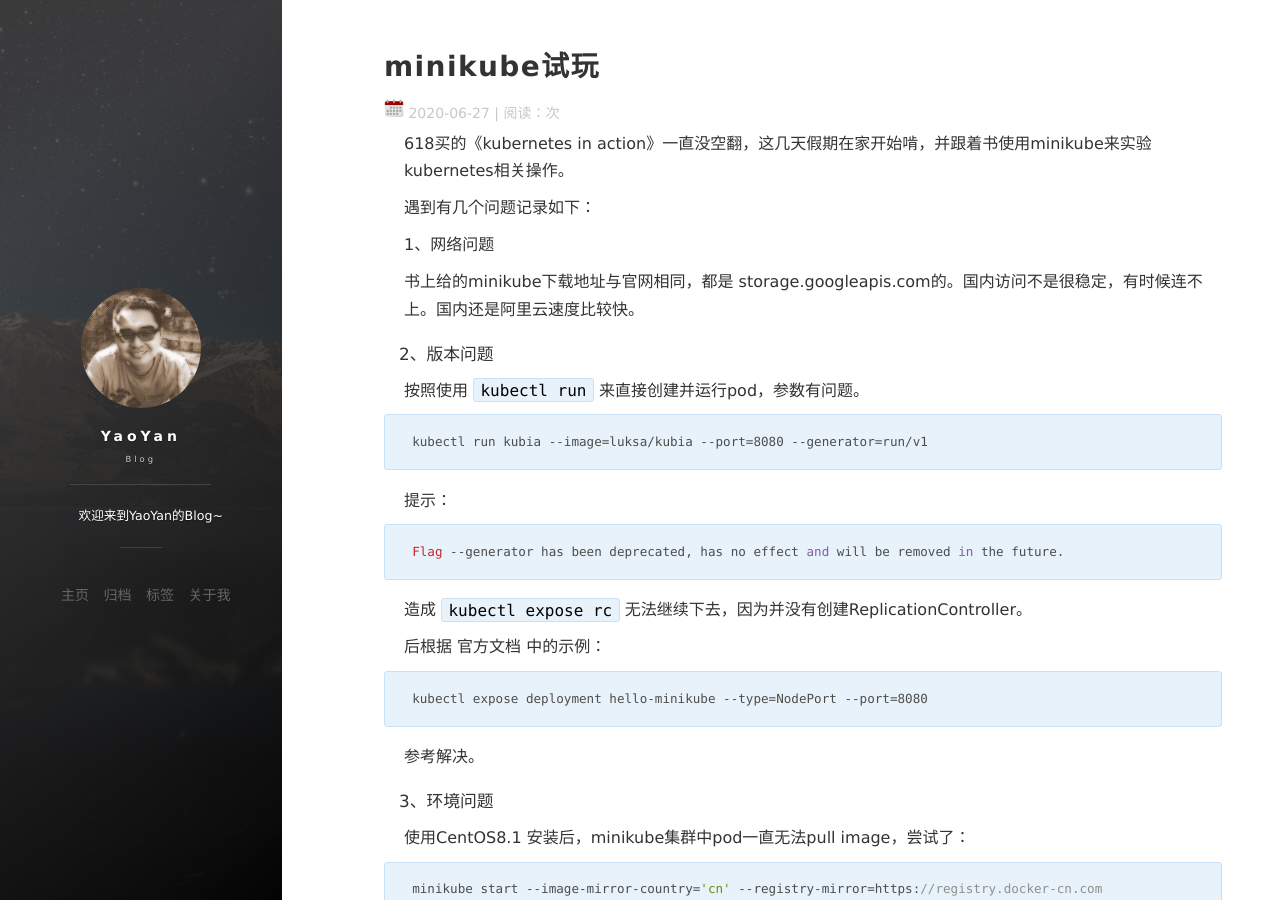
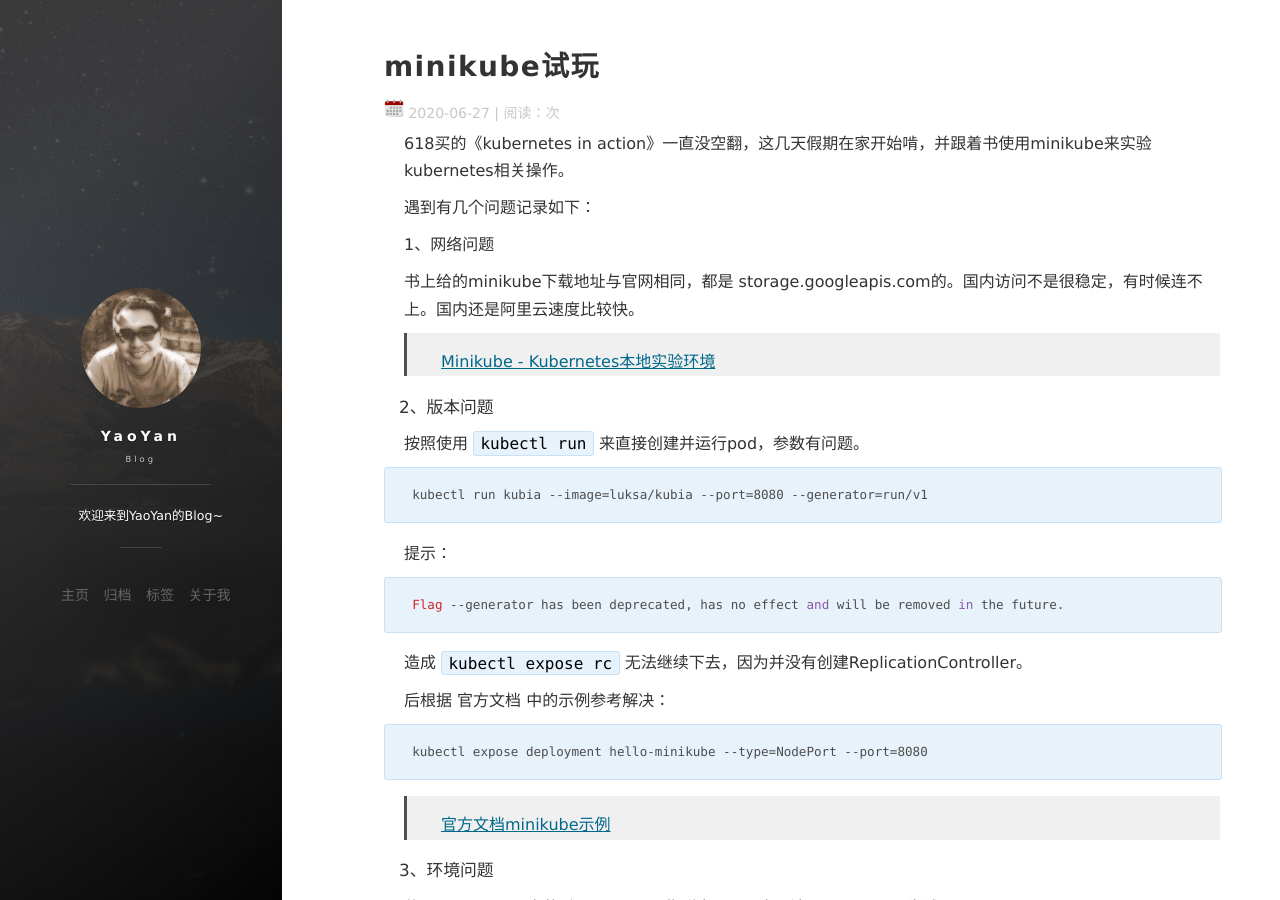
Before and after one commit to yaoyan84/yaoyan84.github.io, a Jekyll site: the page built from _posts/2020-06-27-minikube.md, in a window 1280 px wide and 900 px high. Built offline with Jekyll 4.4.1, drawn with Linux system fonts in a browser that asks for light colours; nearby versions of some CDN libraries; comment, search, counter and statistics services are not loaded; part of the change alters nothing that is shown.

Commit message:
modify post

````diff
--- a/_posts/2020-06-27-minikube.md
+++ b/_posts/2020-06-27-minikube.md
@@ -15,9 +15,8 @@ excerpt:
 
 书上给的minikube下载地址与官网相同，都是 storage.googleapis.com的。国内访问不是很稳定，有时候连不上。国内还是阿里云速度比较快。
 
-[Minikube - Kubernetes本地实验环境]: https://yq.aliyun.com/articles/221687	"安装Minikube"
 
-
+> [Minikube - Kubernetes本地实验环境](https://yq.aliyun.com/articles/221687 )
 
 
 #### 2、版本问题
@@ -36,14 +35,14 @@ Flag --generator has been deprecated, has no effect and will be removed in the f
 
 造成 `kubectl expose rc` 无法继续下去，因为并没有创建ReplicationController。
 
-后根据 官方文档 中的示例：
+后根据 官方文档 中的示例参考解决：
 
-```bash
+```
 kubectl expose deployment hello-minikube --type=NodePort --port=8080
 ```
-[官方文档minikube示例]: https://kubernetes.io/docs/setup/learning-environment/minikube/	"To access the hello-minikube Deployment, expose it as a Service:"
 
-参考解决。
+> [官方文档minikube示例](https://kubernetes.io/docs/setup/learning-environment/minikube/ )
+
 
 #### 3、环境问题
 
````
